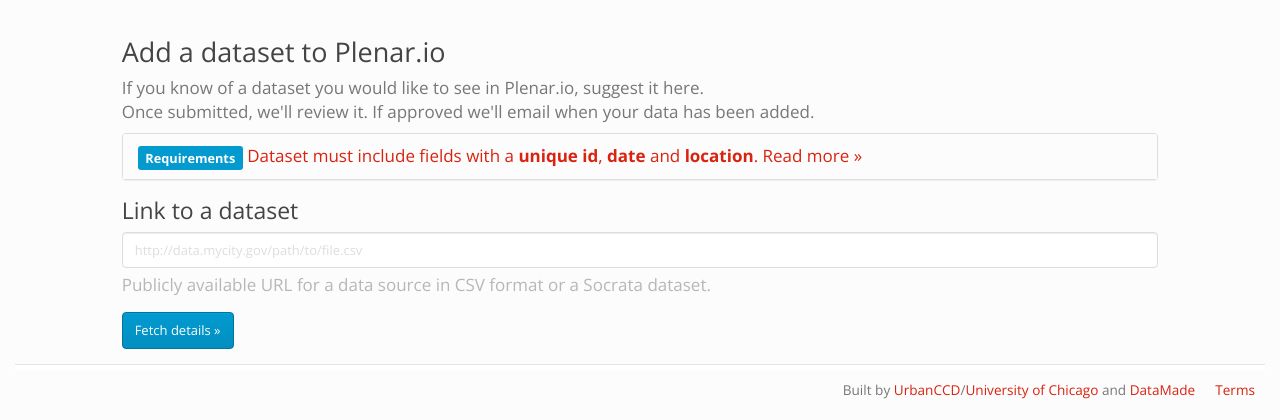
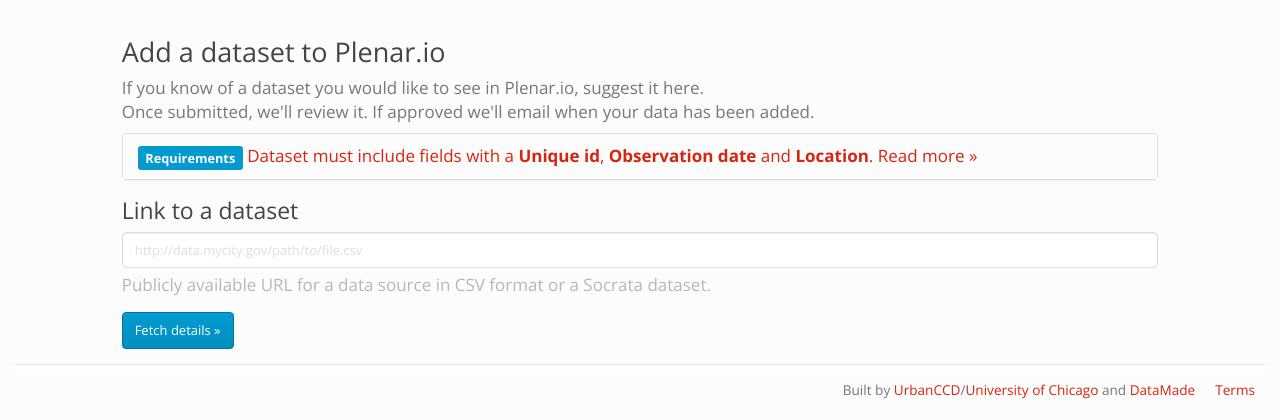
Before and after one commit to UrbanCCD-UChicago/plenario, a Flask app: page /contribute in a window 1280 px wide. Shown: the part 41-461 px from the top of the page. Run offline with Flask 2, Linux system fonts and the light colour scheme; some libraries are stand-ins or nearby versions.

Commit message:
hiding unapproved datasets for admins too, consistency of field type names on contribute page

```diff
--- a/plenario/api.py
+++ b/plenario/api.py
@@ -132,9 +132,7 @@
     else:
         metas = session.query(MetaTable)
 
-
-    if (not flask_session['user_id']):
-        metas=metas.filter(MetaTable.approved_status == 'true')
+    metas=metas.filter(MetaTable.approved_status == 'true')
 
     resp['objects'].extend([m.as_dict() for m in metas.all()])
     resp['meta']['total'] = len(resp['objects'])
--- a/plenario/templates/contribute.html
+++ b/plenario/templates/contribute.html
@@ -11,7 +11,7 @@
           <div class="panel-heading">
             <a data-toggle="collapse" data-parent="#accordion-api-datasets" href="#collapse-api-datasets" id="api-datasets">
               <span class='label label-info'>Requirements</span>
-              Dataset must include fields with a <strong>unique id</strong>, <strong>date</strong> and <strong>location</strong>. Read more &raquo;
+              Dataset must include fields with a <strong>Unique id</strong>, <strong>Observation date</strong> and <strong>Location</strong>. Read more &raquo;
             </a>
           </div>
           <div id="collapse-api-datasets" class="panel-collapse collapse">
@@ -29,17 +29,17 @@
                     </thead>
                     <tbody>
                       <tr>
-                        <td><strong><code>unique&nbsp;id</code></strong></td>
+                        <td><strong><code>Unique&nbsp;id</code></strong></td>
                         <td>a field that is guaranteed to contain a unique number for every row in the dataset, even if rows are updated</td>
                         <td>'194867'</td>
                       </tr>
                       <tr>
-                        <td><strong><code>observation date</code></strong></td>
+                        <td><strong><code>Observation&nbsp;date</code></strong></td>
                         <td>a date or datetime field for each observation</td>
                         <td>'1999-01-08'<br />'January 8, 1999'<br />'1/8/1999' <br />or <a href='http://www.postgresql.org/docs/9.3/static/datatype-datetime.html#DATATYPE-DATETIME-DATE-TABLE'>any date format supported by Postgres</a></td>
                       </tr>
                       <tr>
-                        <td><strong><code>location</code></strong></td>
+                        <td><strong><code>Latitude/Longitude</code></strong> or <strong><code>Location</code></strong></td>
                         <td>either two fields with latitude and longitude , or a single field with both of them formatted <code>(latitude, longitude)</code></td>
                         <td>'41.425, -88.419'</td>
                       </tr>
```
